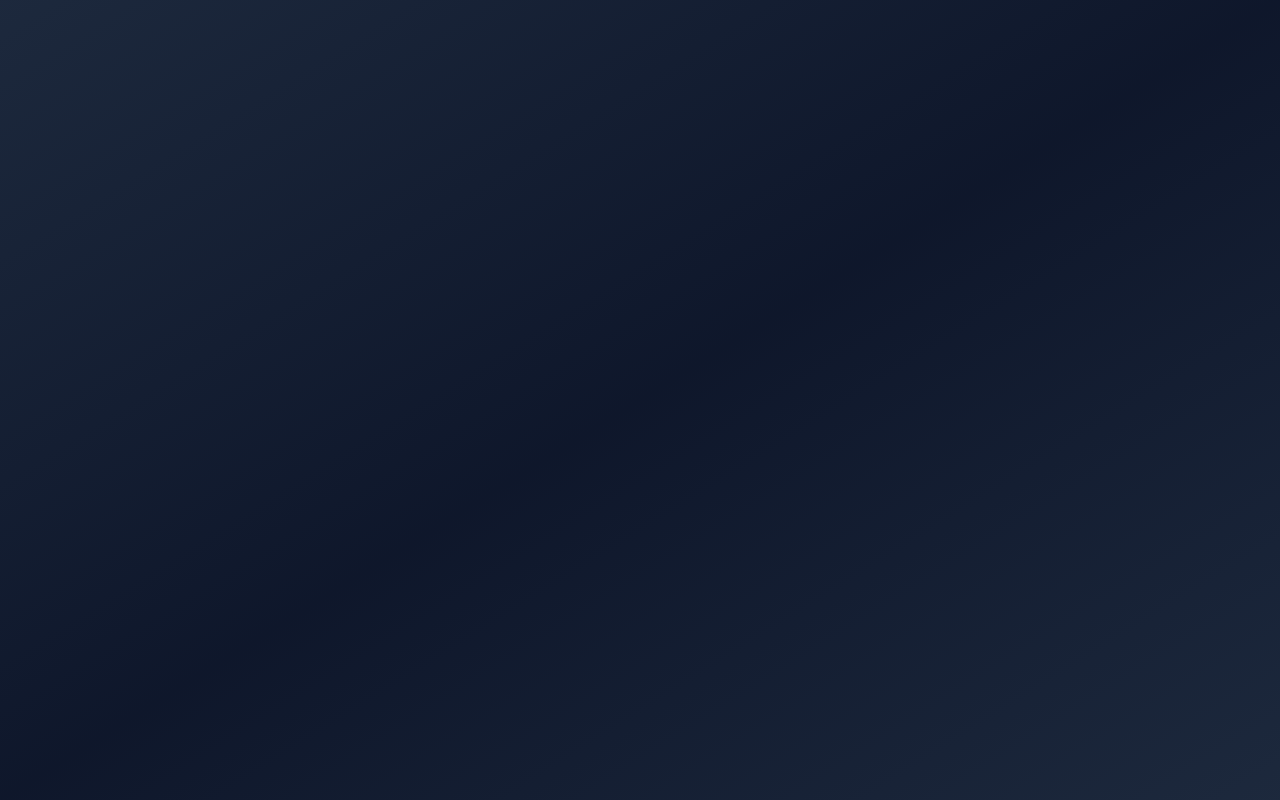
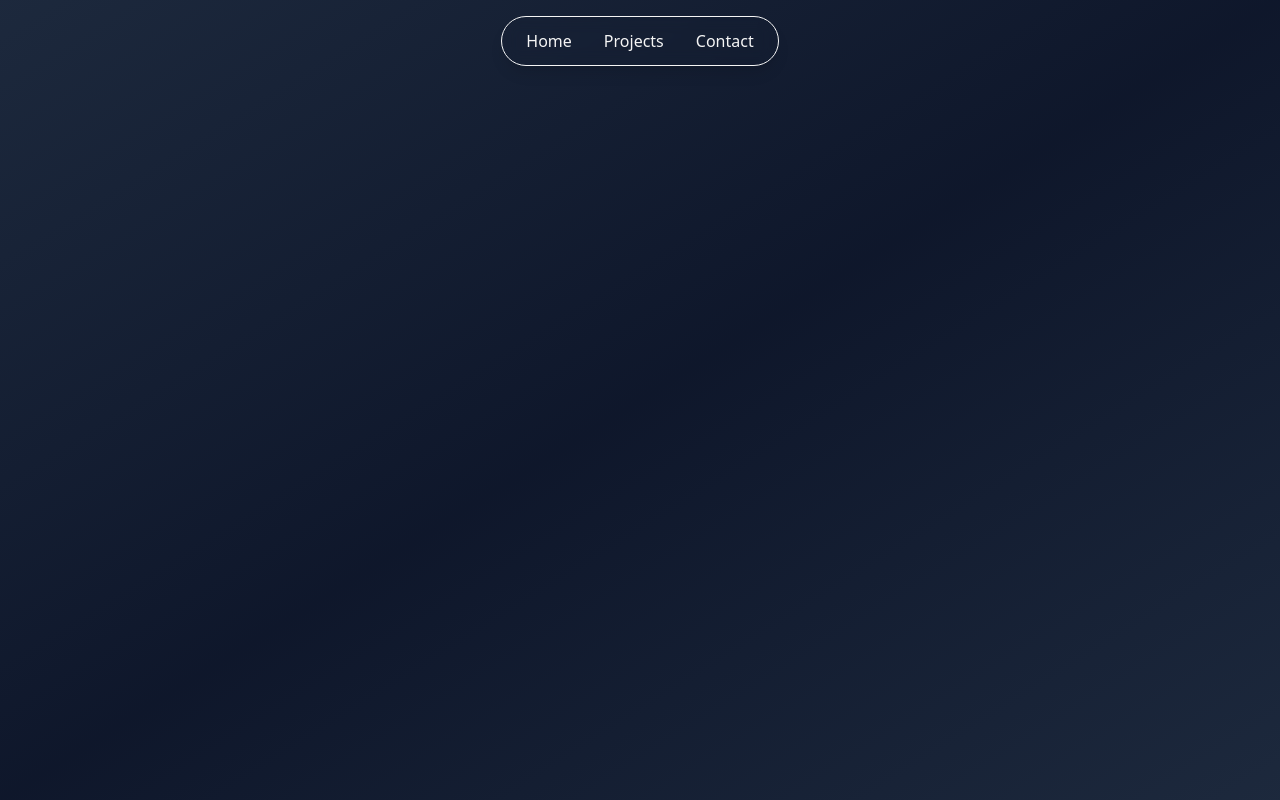
Before and after one commit to ranielletuazon/portfolio, a React (Vite) app: page /contact in a window 1280 px wide. Before the commit this address had no page. Built offline with nearby package versions, Linux system fonts and the light colour scheme.

Commit message:
Contact Intialize

```diff
--- a/src/App.tsx
+++ b/src/App.tsx
@@ -6,6 +6,7 @@ import './App.css';
 import Home from './pages/Home';
 import Header from './pages/components/Header';
 import Projects from './pages/Projects';
+import Contact from './pages/Contact';
 
 function App() {
 
@@ -16,6 +17,7 @@ function App() {
           <Routes>
             <Route path="/" element={<Home />} />
             <Route path="/projects" element={<Projects />} />
+            <Route path='/contact' element={<Contact />} />
           </Routes>
         </BrowserRouter>
       </div>
--- /dev/null
+++ b/src/pages/Contact.tsx
@@ -0,0 +1,12 @@
+import Header from './components/Header';
+
+export default function Contact() {
+    return(
+        <>
+            <div className="w-full h-full">
+                {/* Header */}
+                <Header/>
+            </div>
+        </>
+    );
+};
```
